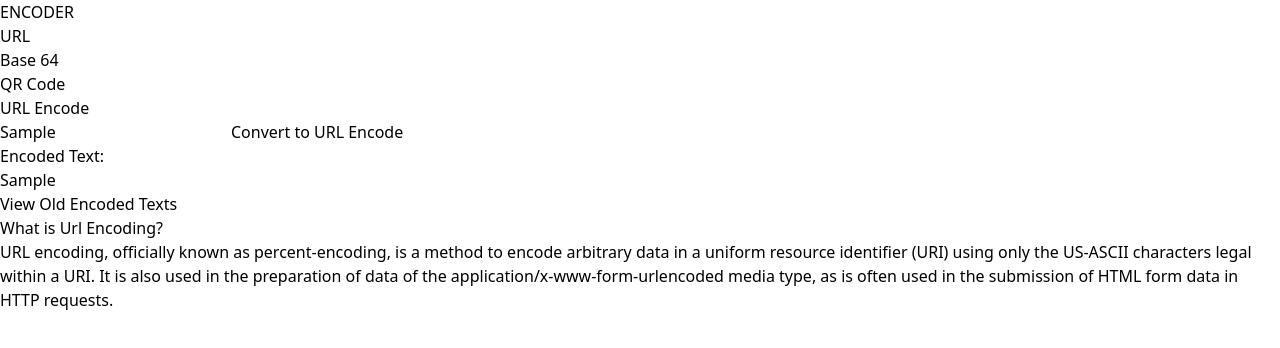
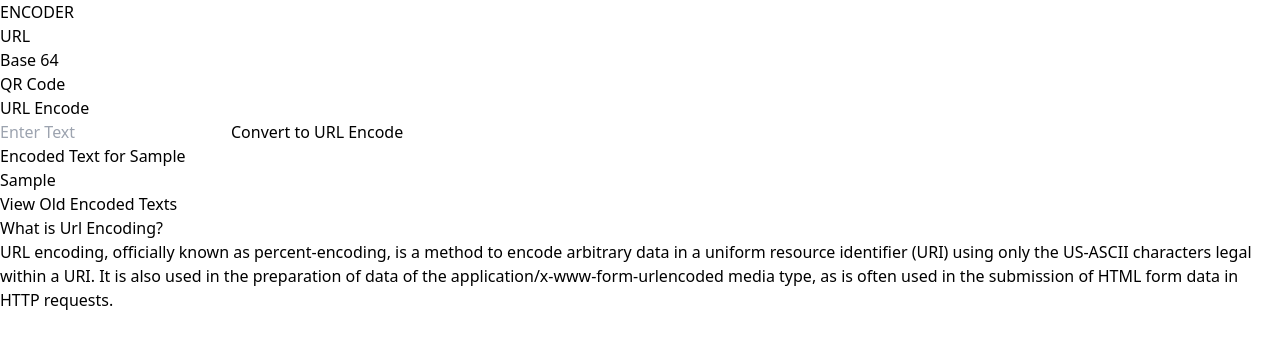
Before and after one commit to fenilaphilip/Encode, a React (Vite) app: page / in a window 1280 px wide. Both pictures are taken after typing "Sample" into the empty fields and a click on the button "Convert to URL Encode". Shown: the top 348 px of the page. Built offline with nearby package versions, Linux system fonts and the light colour scheme.

Commit message:
Added Clear history button

```diff
--- a/src/components/BaseEncoder.tsx
+++ b/src/components/BaseEncoder.tsx
@@ -8,7 +8,7 @@ import History from "./UI/History.tsx";
 
 const BaseEncoder: React.FC = () => {
   const [result, setResult] = useState("");
-  const [inputText, setInputText] = useState<string>();
+  const [inputText, setInputText] = useState<string>("");
   const [displayHistory, setDisplayHistory] = useState(false);
 
   const inputConsumer = (input: string) => {
@@ -31,7 +31,7 @@ const BaseEncoder: React.FC = () => {
         <div className="grid grid-flow-row-dense grid-cols-3 grid-rows-1">
           <div className="lg:col-span-2 sm:col-span-full">
             <Input btnName="Convert to Base 64" inputConsumer={inputConsumer} />
-            {result && <Result result={result} />}
+            {result && <Result result={result} userInput={inputText} />}
             <Button type="button" onClick={handleViewButtonClick}>
               {displayHistory ? "Hide " : "View "} Old Encoded Texts
             </Button>
--- a/src/components/UI/History.tsx
+++ b/src/components/UI/History.tsx
@@ -1,8 +1,13 @@
+import { ReactNode, useState } from "react";
+import Button from "./Button";
+
 const History: React.FC<{
   store: string;
   input: string | undefined;
   showAgain: (text: string) => void;
 }> = ({ store, input, showAgain }) => {
+  const [emptyHistory, setEmptyHistory] = useState(true);
+
   const history: string[] = JSON.parse(localStorage.getItem(store) ?? "[]");
   if (input && history[history.length - 1] != input) {
     history.push(input);
@@ -11,12 +16,33 @@ const History: React.FC<{
   localStorage.setItem(store, JSON.stringify(history));
 
   function handleClick(text: string) {
-    console.log(text);
     showAgain(text);
+  }
+
+  function handleClearButtonClick() {
+    setEmptyHistory(false);
+    input = "";
+    localStorage.removeItem(`${store}`);
+  }
+
+  let message: ReactNode;
+  if (history.length !== 0) {
+    message = (
+      <div className="float-right">
+        <Button type="button" onClick={handleClearButtonClick}>
+          Clear History
+        </Button>
+      </div>
+    );
+  } else {
+    message = (
+      <p className="p-4 text-xl">Currently, there is no history to show!</p>
+    );
   }
 
   return (
     <>
+      {emptyHistory && (
         <ul className="container overflow-y-auto max-h-96 p-2">
           {history.map((text, index) => {
             return (
@@ -30,6 +56,8 @@ const History: React.FC<{
             );
           })}
         </ul>
+      )}
+      {message}
     </>
   );
 };
--- a/src/components/UI/Input.tsx
+++ b/src/components/UI/Input.tsx
@@ -13,6 +13,7 @@ const Input: React.FC<{
   const handleSubmit: React.FormEventHandler<HTMLFormElement> = (event) => {
     event.preventDefault();
     inputConsumer(enteredText);
+    setEnteredText("");
   };
   return (
     <form onSubmit={handleSubmit} className="flex">
--- a/src/components/UI/Result.tsx
+++ b/src/components/UI/Result.tsx
@@ -1,7 +1,10 @@
-const Result: React.FC<{ result: string }> = ({ result }) => {
+const Result: React.FC<{ result: string; userInput: string }> = ({
+  result,
+  userInput,
+}) => {
   return (
     <>
-      <h2 className="px-4">Encoded Text:</h2>
+      <h2 className="px-4">Encoded Text for {userInput}</h2>
       <div className="text-center font-bold text-xl overflow-x-scroll">
         <h2>{result}</h2>
       </div>
--- a/src/components/UrlEncoder.tsx
+++ b/src/components/UrlEncoder.tsx
@@ -23,7 +23,12 @@ const UrlEncoder: React.FC = () => {
       <div className="grid grid-flow-row-dense grid-cols-3 grid-rows-1">
         <div className="lg:col-span-2 sm:col-span-full">
           <Input btnName="Convert to URL Encode" inputConsumer={setInputText} />
-          {inputText && <Result result={encodeURIComponent(inputText)} />}
+          {inputText && (
+            <Result
+              result={encodeURIComponent(inputText)}
+              userInput={inputText}
+            />
+          )}
 
           <Button type="button" onClick={handleViewButtonClick}>
             {displayHistory ? "Hide " : "View "} Old Encoded Texts
```
Lines whose indentation alone changed are shown as unchanged.
